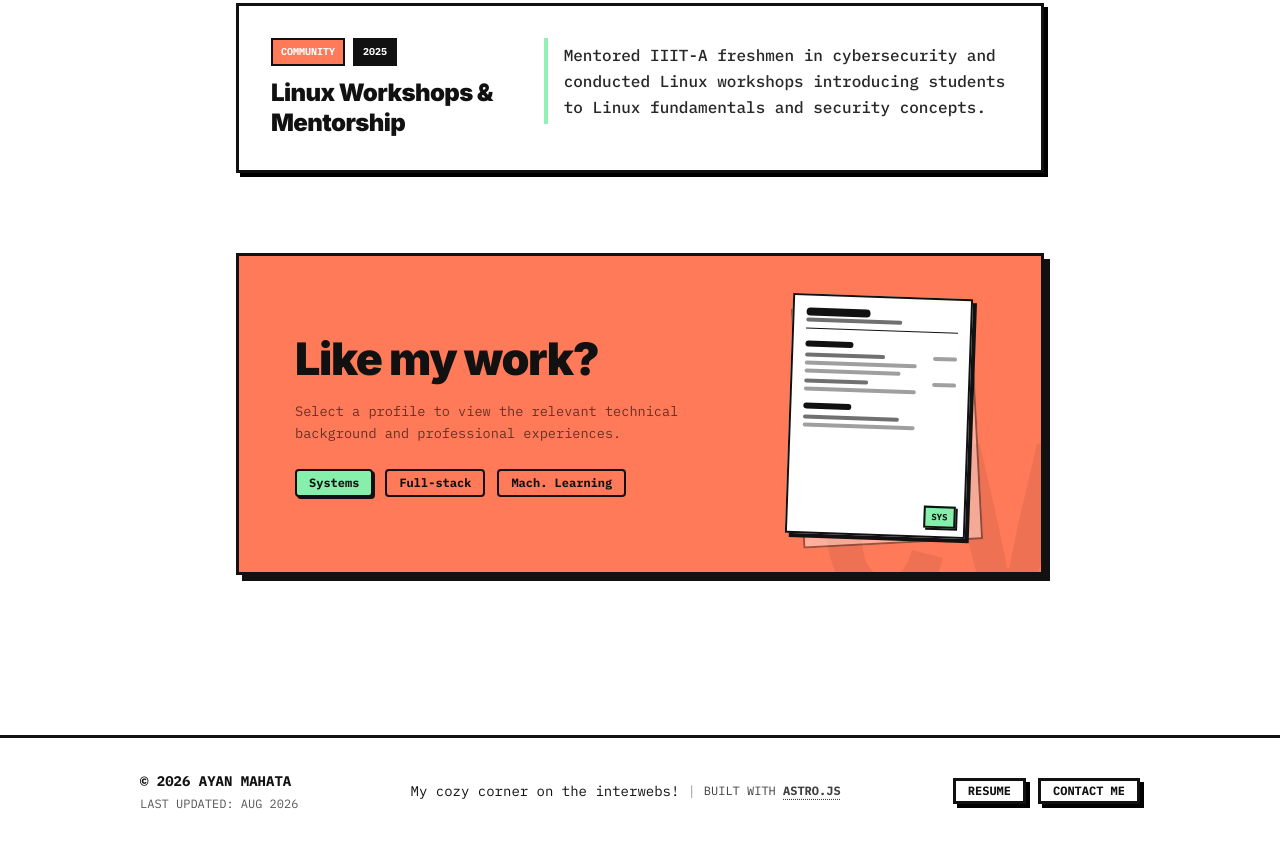
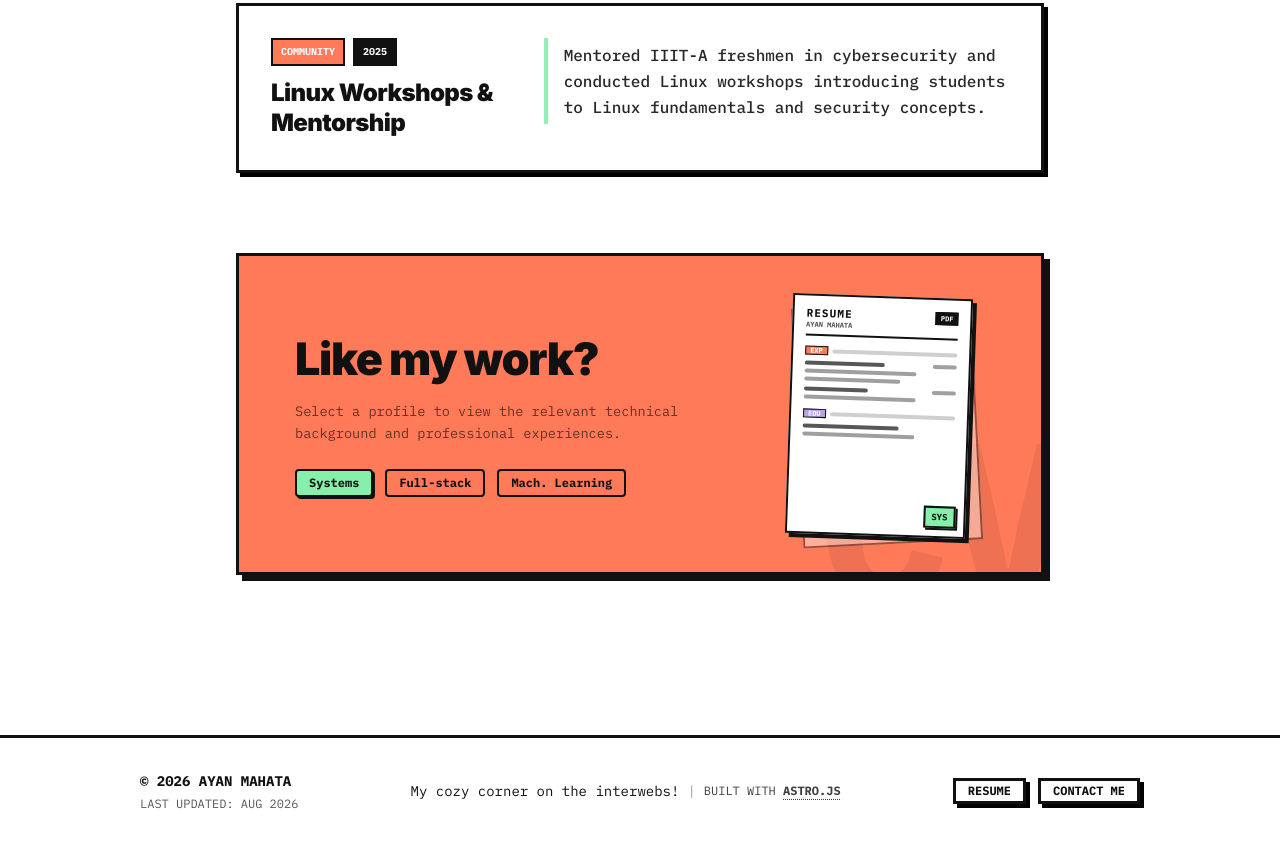
Before and after one commit to RickyTheDude/Portfolio-Website, an Astro site: page /work in a window 1280 px wide. Shown: the part 3508-4352 px from the top of the page. Built offline with nearby package versions, Linux system fonts and the light colour scheme; Astro itself is replaced by a stand-in of ours; no server answers.

Commit message:
changed how the resume section looks

```diff
--- a/src/pages/work.astro
+++ b/src/pages/work.astro
@@ -361,19 +361,25 @@ A few things I've spent way too much time thinking about.      </p>
               <div class="absolute w-[180px] h-[240px] bg-[var(--color-main)] border-2 border-[var(--color-fg)] opacity-40 -rotate-3 translate-x-2 translate-y-2 pointer-events-none"></div>
 
               <!-- Main mini resume paper -->
-              <div id="mini-resume-page" class="mini-resume-page relative w-[180px] h-[240px] bg-[var(--color-main)] border-2 border-[var(--color-fg)] p-3 flex flex-col gap-3 shadow-[4px_4px_0_0_var(--color-fg)] rotate-2 transition-transform duration-300 pointer-events-none">
+              <div id="mini-resume-page" class="mini-resume-page relative w-[180px] h-[240px] bg-[var(--color-main)] border-2 border-[var(--color-fg)] p-3 flex flex-col gap-2.5 shadow-[4px_4px_0_0_var(--color-fg)] rotate-2 transition-transform duration-300 pointer-events-none">
                 <!-- Header -->
-                <div class="border-b border-[var(--color-fg)] pb-1.5 flex flex-col gap-0.5">
-                  <div class="h-2 w-16 bg-[var(--color-fg)] rounded-sm"></div>
-                  <div class="h-1 w-24 bg-[var(--color-fg)] opacity-60 rounded-sm"></div>
+                <div class="border-b-2 border-[var(--color-fg)] pb-1.5 flex justify-between items-start">
+                  <div class="flex flex-col gap-0.5">
+                    <span class="font-mono text-[11px] font-black tracking-widest text-[var(--color-fg)] uppercase leading-none">RESUME</span>
+                    <span class="font-mono text-[7px] font-bold text-[var(--color-fg)] opacity-70 leading-none">AYAN MAHATA</span>
+                  </div>
+                  <span class="font-mono text-[7px] font-black bg-[var(--color-fg)] text-[var(--color-bg)] px-1 py-0.5 border border-[var(--color-fg)] uppercase leading-none">PDF</span>
                 </div>
 
                 <!-- Section: Experience -->
                 <div class="flex flex-col gap-1.5">
-                  <div class="h-1.5 w-12 bg-[var(--color-fg)] rounded-sm"></div>
+                  <div class="flex items-center gap-1">
+                    <span class="font-mono text-[7px] font-black bg-[var(--color-yellow)] text-[var(--color-bg)] px-1 py-0.2 border border-[var(--color-fg)] uppercase leading-none">EXP</span>
+                    <div class="h-1 flex-1 bg-[var(--color-fg)] opacity-20 rounded-sm"></div>
+                  </div>
                   <div class="flex flex-col gap-1">
                     <div class="flex justify-between items-center">
-                      <div class="h-1 w-20 bg-[var(--color-fg)] opacity-60 rounded-sm"></div>
+                      <div class="h-1 w-20 bg-[var(--color-fg)] opacity-70 rounded-sm"></div>
                       <div class="h-1 w-6 bg-[var(--color-fg)] opacity-40 rounded-sm"></div>
                     </div>
                     <div class="h-1 w-28 bg-[var(--color-fg)] opacity-40 rounded-sm"></div>
@@ -381,7 +387,7 @@ A few things I've spent way too much time thinking about.      </p>
                   </div>
                   <div class="flex flex-col gap-1">
                     <div class="flex justify-between items-center">
-                      <div class="h-1 w-16 bg-[var(--color-fg)] opacity-60 rounded-sm"></div>
+                      <div class="h-1 w-16 bg-[var(--color-fg)] opacity-70 rounded-sm"></div>
                       <div class="h-1 w-6 bg-[var(--color-fg)] opacity-40 rounded-sm"></div>
                     </div>
                     <div class="h-1 w-28 bg-[var(--color-fg)] opacity-40 rounded-sm"></div>
@@ -390,9 +396,12 @@ A few things I've spent way too much time thinking about.      </p>
 
                 <!-- Section: Education -->
                 <div class="flex flex-col gap-1.5">
-                  <div class="h-1.5 w-12 bg-[var(--color-fg)] rounded-sm"></div>
+                  <div class="flex items-center gap-1">
+                    <span class="font-mono text-[7px] font-black bg-[var(--color-cyan)] text-[var(--color-bg)] px-1 py-0.2 border border-[var(--color-fg)] uppercase leading-none">EDU</span>
+                    <div class="h-1 flex-1 bg-[var(--color-fg)] opacity-20 rounded-sm"></div>
+                  </div>
                   <div class="flex flex-col gap-1">
-                    <div class="h-1 w-24 bg-[var(--color-fg)] opacity-60 rounded-sm"></div>
+                    <div class="h-1 w-24 bg-[var(--color-fg)] opacity-70 rounded-sm"></div>
                     <div class="h-1 w-28 bg-[var(--color-fg)] opacity-40 rounded-sm"></div>
                   </div>
                 </div>
```
